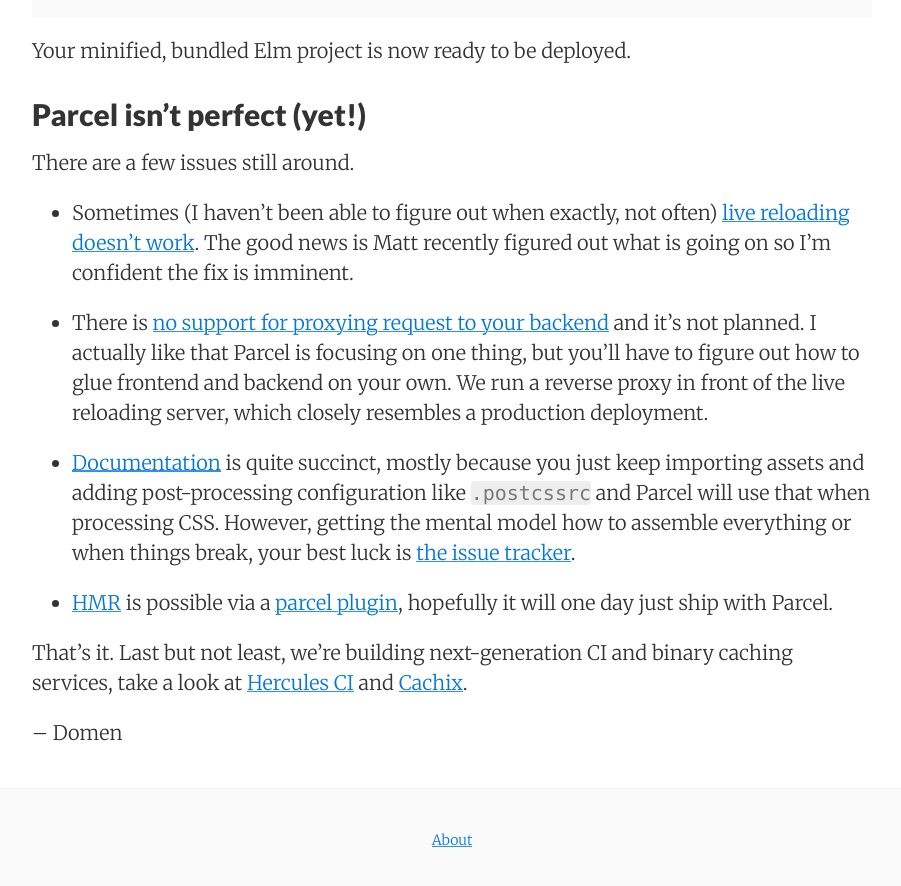
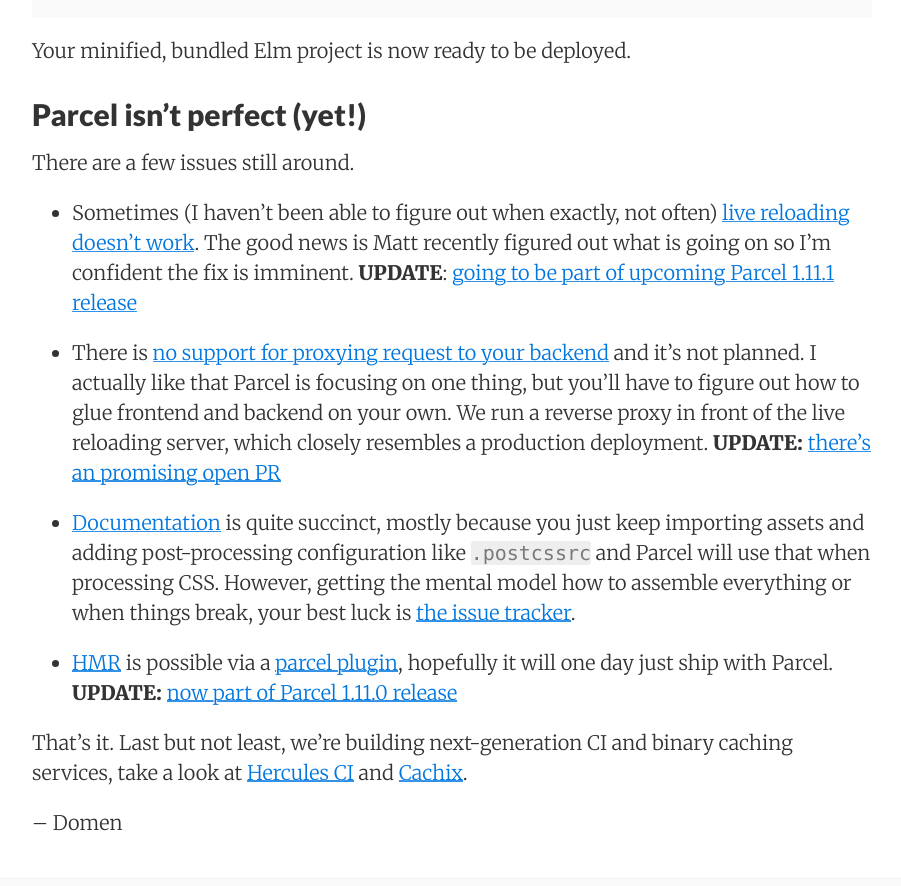
Before and after one commit to hercules-ci/blog.hercules-ci.com, a Jekyll site: the page built from _posts/2018-11-21-using-elm-and-parcel-for-zero-configuration-web-asset-management.md, in a window 1280 px wide and 900 px high, scrolled down 2968 px. Shown: the top 886 px of the window, without its empty margins (188-1089 px from the left). Built offline with Jekyll 4.4.1, drawn with Linux system fonts in a browser that asks for light colours.

Commit message:
Update parcel post with new developments

```diff
--- a/_posts/2018-11-21-using-elm-and-parcel-for-zero-configuration-web-asset-management.md
+++ b/_posts/2018-11-21-using-elm-and-parcel-for-zero-configuration-web-asset-management.md
@@ -122,13 +122,15 @@
 - Sometimes (I haven't been able to figure out when exactly, not often)
   [live reloading doesn't work](https://github.com/parcel-bundler/parcel/issues/2147).
   The good news is Matt recently figured out what is going on so I'm confident
-  the fix is imminent.
+  the fix is imminent. **UPDATE**:
+  [going to be part of upcoming Parcel 1.11.1 release](https://github.com/parcel-bundler/parcel/pull/2475)
 
 - There is [no support for proxying request to your backend](https://github.com/parcel-bundler/parcel/issues/1562)
   and it's not planned. I actually like that Parcel is focusing on one thing, but
   you'll have to figure out how to glue frontend and backend on your own. We run
   a reverse proxy in front of the live reloading server, which closely resembles
-  a production deployment.
+  a production deployment. **UPDATE:**
+  [there's an promising open PR](https://github.com/parcel-bundler/parcel/pull/2477)
 
 - [Documentation](https://parceljs.org/getting_started.html) is quite succinct,
   mostly because you just keep importing assets and adding post-processing configuration
@@ -138,7 +140,8 @@
 
 - [HMR](https://parceljs.org/hmr.html) is possible via a
   [parcel plugin](https://github.com/ktosiek/parcel-plugin-elm-hot), hopefully it
-  will one day just ship with Parcel.
+  will one day just ship with Parcel. **UPDATE:**
+  [now part of Parcel 1.11.0 release](https://github.com/parcel-bundler/parcel/blob/parcel-bundler%401.11.0/CHANGELOG.md#1110---2018-12-18)
 
 That's it. Last but not least, we're building next-generation CI and binary
 caching services, take a look at [Hercules CI](https://hercules-ci.com) and
```
